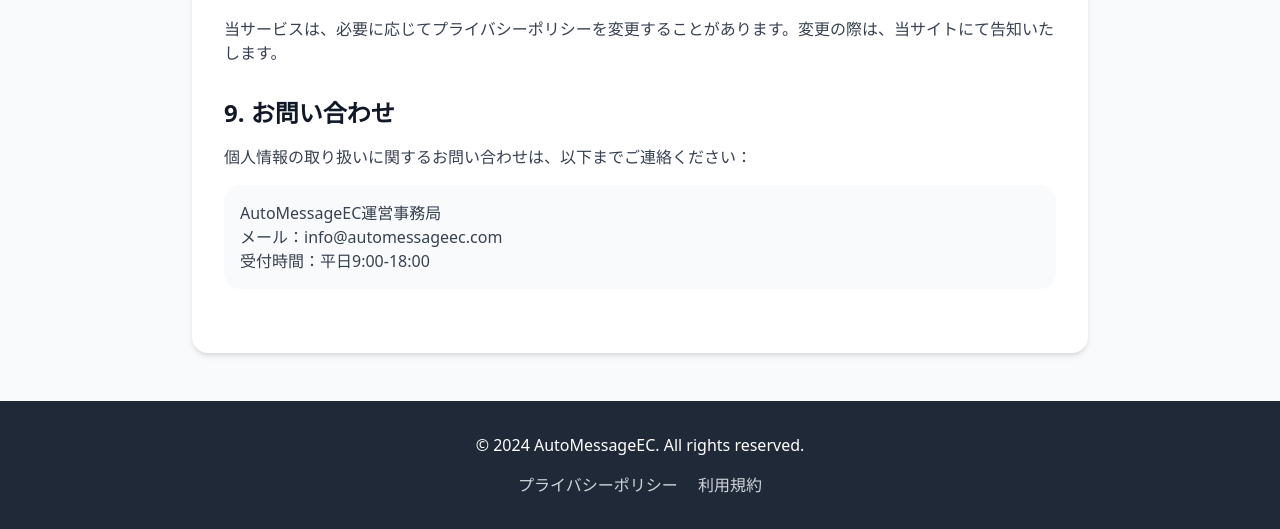
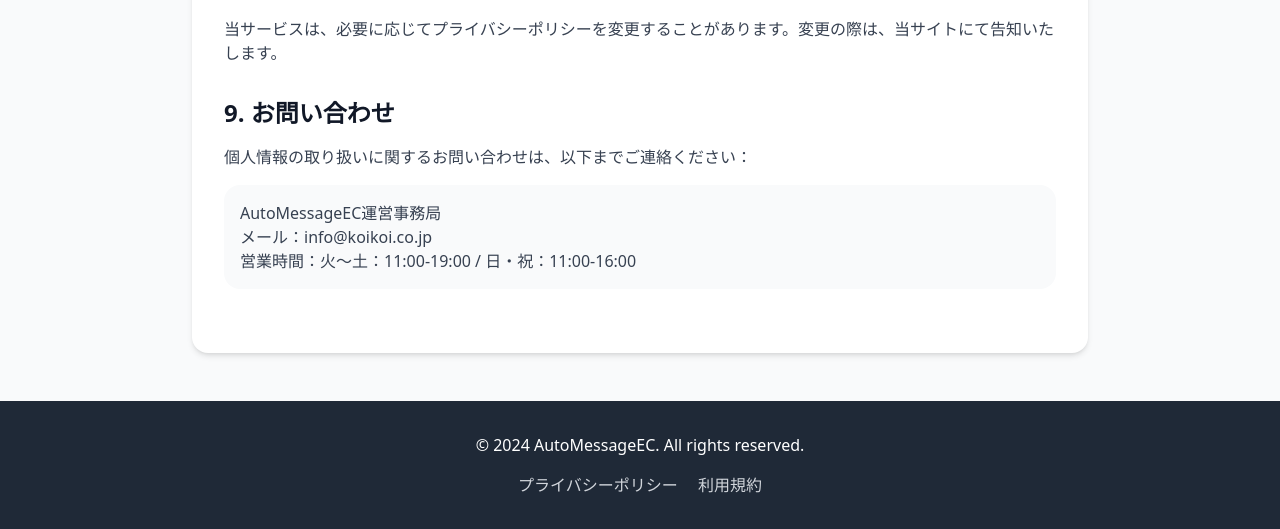
Before and after one commit to takeshi-morimoto/automessageec-lp, a PHP site: page /privacy-policy.php in a window 1280 px wide. Shown: the part 2175-2704 px from the top of the page. Run offline with PHP 8.4, Linux system fonts and the light colour scheme; some libraries are stand-ins or nearby versions.

Commit message:
問い合わせ先を修正

```diff
--- a/privacy-policy.php
+++ b/privacy-policy.php
@@ -123,8 +123,8 @@
 <p class="text-gray-700 mb-4">個人情報の取り扱いに関するお問い合わせは、以下までご連絡ください：</p>
 <div class="bg-gray-50 p-4 rounded-lg">
 <p class="text-gray-700 font-medium">AutoMessageEC運営事務局</p>
-<p class="text-gray-700">メール：info@automessageec.com</p>
-<p class="text-gray-700">受付時間：平日9:00-18:00</p>
+<p class="text-gray-700">メール：info@koikoi.co.jp</p>
+<p class="text-gray-700">営業時間：火～土：11:00-19:00 / 日・祝：11:00-16:00</p>
 </div>
 </section>
 
--- a/terms-of-service.php
+++ b/terms-of-service.php
@@ -194,8 +194,8 @@
 <p class="text-gray-700 mb-4">本規約に関するお問い合わせは、以下までご連絡ください：</p>
 <div class="bg-gray-50 p-4 rounded-lg">
 <p class="text-gray-700 font-medium">AutoMessageEC運営事務局</p>
-<p class="text-gray-700">メール：info@automessageec.com</p>
-<p class="text-gray-700">受付時間：平日9:00-18:00</p>
+<p class="text-gray-700">メール：info@koikoi.co.jp</p>
+<p class="text-gray-700">営業時間：火～土：11:00-19:00 / 日・祝：11:00-16:00</p>
 </div>
 </section>
 
```
